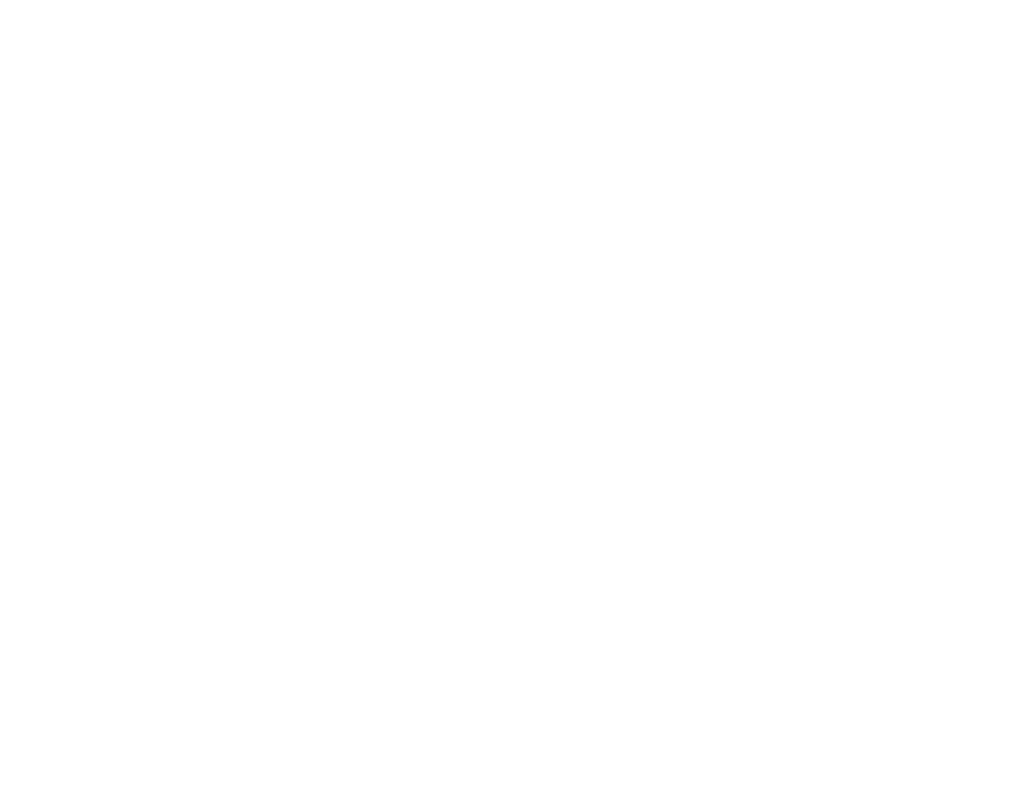
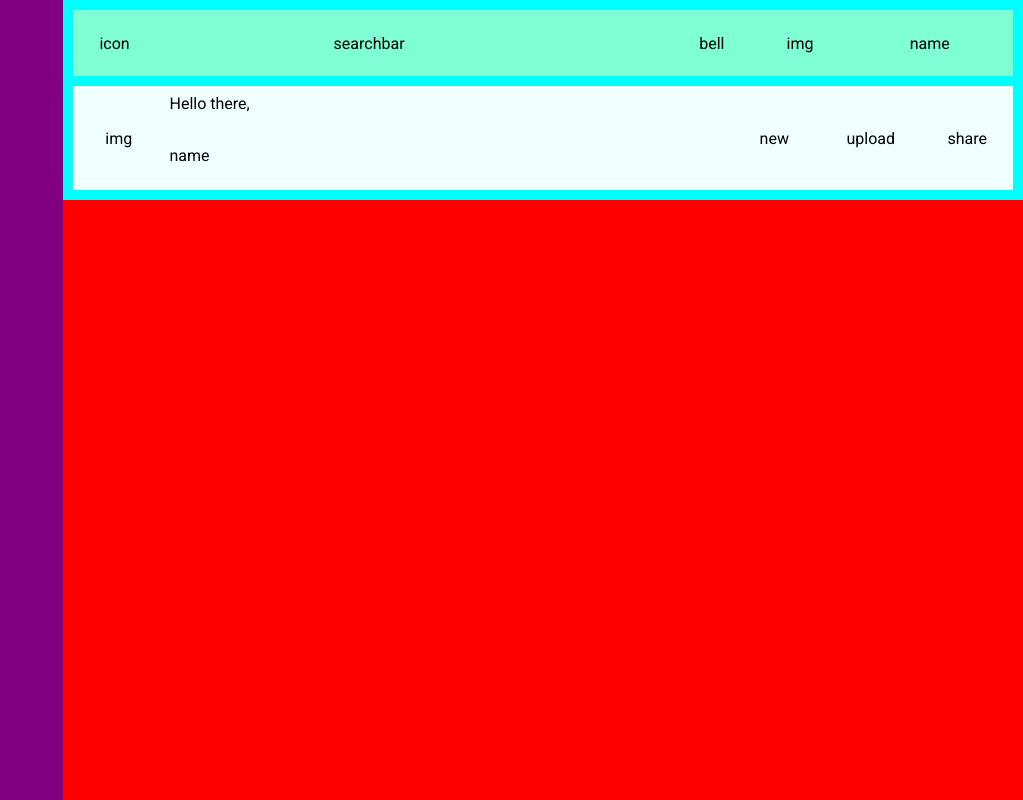
Before and after one commit to rohb22/odin-admin-dashboard, a plain HTML site: page index.html in a window 1280 px wide. Shown: the whole page, without its empty margins (257-1280 px from the left). Drawn offline with Linux system fonts and the light colour scheme; a web font is replaced by a local one.

Commit message:
Finished header layout

```diff
--- a/index.html
+++ b/index.html
@@ -8,6 +8,44 @@
     <link rel="stylesheet" href="styles.css">
 </head>
 <body>
+    <div class="container">
+        <div class="header">
+            <div class="upperheader">
+                <div class="searchicon">
+                    icon
+                </div>
+                <div class="searchbar">
+                    searchbar
+                </div>
+                <div class="bell">
+                    bell
+                </div>
+                <div class="profiileimg">
+                    img
+                </div>
+                <div class="profilename">
+                    name
+                </div>
+            </div>
+            <div class="lowerheader">
+                <div class="profileimg">
+                    img
+                </div>
+                <div class="greet">
+                    <div>Hello there,</div>
+                    <div>name</div>
+                </div>
+                <div class="btn new">new</div>
+                <div class="btn upload">upload</div>
+                <div class="btn share">share</div>
+            </div>
+        </div>
+        <div class="sidebar">
 
+        </div>
+        <div class="content">
+
+        </div>
+    </div>
 </body>
 </html>
--- a/styles.css
+++ b/styles.css
@@ -0,0 +1,79 @@
+@import url('https://fonts.googleapis.com/css2?family=Cormorant+SC&family=Roboto&display=swap');
+
+body{
+    padding: 0;
+    margin: 0;
+}
+
+.container{
+    font-family: 'Roboto', sans-serif;
+    box-sizing: border-box;
+    display: grid;
+    height: 100vh;
+    grid-template-columns: 1fr 3fr;
+    grid-template-rows: 1fr 3fr;
+}
+
+.header {
+    background-color: aqua;
+    grid-column: 2 / 3;
+    display: grid;
+    grid-template-rows: repeat(1fr);
+    padding: 10px;
+    gap: 10px;
+}
+
+.upperheader {
+    background-color: aquamarine;
+    display: grid;
+    grid-template-columns: 1fr 5fr repeat(3, 1fr) 2fr;
+    gap: 5px;
+}
+
+.bell {
+    grid-column: 4 / 5;
+}
+
+.upperheader > div , .lowerheader >div:not(.greet){
+    display: flex;
+    justify-content: center;
+    align-items: center;
+}
+
+
+.lowerheader {
+    background-color: azure;
+    display: grid;
+    grid-template-columns: 1fr repeat(2, 3fr) repeat(3, 1fr);
+    gap: 5px;
+
+}
+
+.greet {
+    display: grid;
+    grid-template-rows: 1fr 2fr;
+    align-items: center;
+    justify-items: left;
+}
+
+.new{
+    grid-column: 4 / 5;
+}
+
+
+
+
+
+
+.sidebar {
+    background-color: purple;
+    grid-row: 1 / 3;
+    grid-column: 1 / 2;
+    display: grid;
+}
+
+.content {
+    background-color: red;
+    grid-column: 2 / 3;
+    grid-row: 2/3;
+}
```
